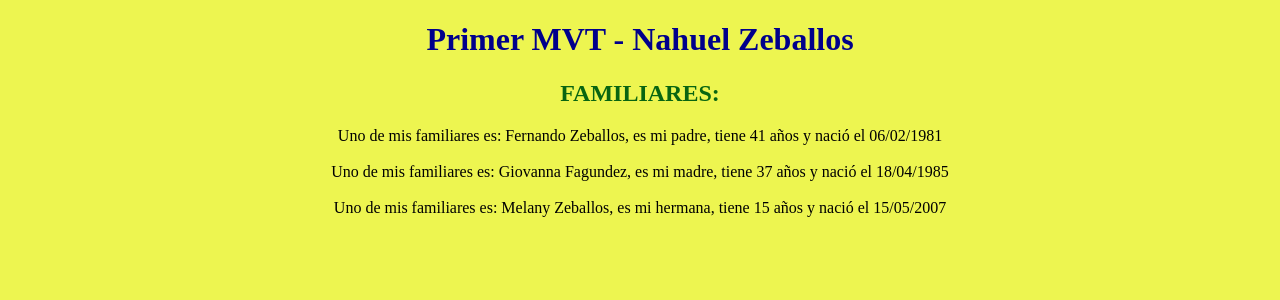
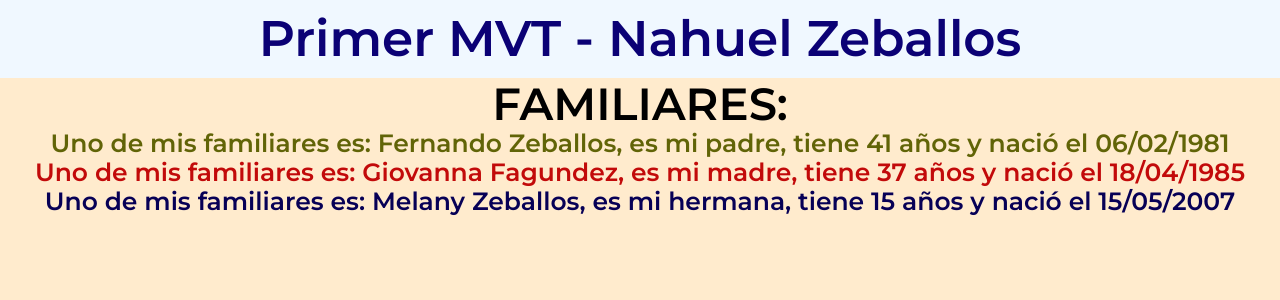
Before and after one commit to nushey/PrimerMVT, a Django app: page /AppPrimerMVT/ in a window 1280 px wide. Shown: the top 300 px of the page. Run offline with Django 4.2, Linux system fonts and the light colour scheme.

Commit message:
agrego css

```diff
--- a/PrimerMVT/AppPrimerMVT/templates/AppPrimerMVT/estilo.css
+++ /dev/null
@@ -1,3 +0,0 @@
-h1 {
-    color: red;
-}
--- a/PrimerMVT/AppPrimerMVT/templates/AppPrimerMVT/familia.html
+++ b/PrimerMVT/AppPrimerMVT/templates/AppPrimerMVT/familia.html
@@ -6,16 +6,27 @@
     <meta http-equiv="X-UA-Compatible" content="IE=edge">
     <meta name="viewport" content="width=device-width, initial-scale=1.0">
     <title>Familiares</title>
-    <link rel="stylesheet" type="text/css" href="{% static "/style.css/" %}">
+    <link rel="stylesheet" type="text/css" href="{% static "normalize.css" %}">
+    <link rel="stylesheet" type="text/css" href="{% static "style.css" %}">
+    <link rel="preconnect" href="https://fonts.googleapis.com">
+    <link rel="preconnect" href="https://fonts.gstatic.com" crossorigin>
+    <link href="https://fonts.googleapis.com/css2?family=Montserrat:wght@600&display=swap" rel="stylesheet">
 </head>
-<body style="background-color: rgb(237, 245, 80);">
-    <h1 style="color:darkblue" style="font:bold"><center>Primer MVT - Nahuel Zeballos</center></h1>
-    <h2><center>FAMILIARES:</center></h2>
-    <p>
-        <center>Uno de mis familiares es: {{familiar1.nombre}}, es mi {{familiar1.parentesco}}, tiene {{familiar1.edad}} años y nació el {{familiar1.fecha_nacimiento}}</center><br>
-        <center>Uno de mis familiares es: {{familiar2.nombre}}, es mi {{familiar2.parentesco}}, tiene {{familiar2.edad}} años y nació el {{familiar2.fecha_nacimiento}}</center><br>
-        <center>Uno de mis familiares es: {{familiar3.nombre}}, es mi {{familiar3.parentesco}}, tiene {{familiar3.edad}} años y nació el {{familiar3.fecha_nacimiento}}</center><br>
-
-    </p>
+<body>
+    <div>
+        <h1>Primer MVT - Nahuel Zeballos</h1>
+        <h2>FAMILIARES:</h2>
+        <div class="familiar__p">
+            <p class="familiar__p-1">
+                Uno de mis familiares es: {{familiar1.nombre}}, es mi {{familiar1.parentesco}}, tiene {{familiar1.edad}} años y nació el {{familiar1.fecha_nacimiento}}<br>
+            </p>
+            <p class="familiar__p-2">
+                Uno de mis familiares es: {{familiar2.nombre}}, es mi {{familiar2.parentesco}}, tiene {{familiar2.edad}} años y nació el {{familiar2.fecha_nacimiento}}<br>
+            </p>
+            <p class="familiar__p-3">
+                Uno de mis familiares es: {{familiar3.nombre}}, es mi {{familiar3.parentesco}}, tiene {{familiar3.edad}} años y nació el {{familiar3.fecha_nacimiento}}<br>
+            </p>
+        </div>
+    </div>
 </body>
 </html>
--- a/PrimerMVT/PrimerMVT/settings.py
+++ b/PrimerMVT/PrimerMVT/settings.py
@@ -119,7 +119,7 @@ USE_TZ = True
 # Static files (CSS, JavaScript, Images)
 # https://docs.djangoproject.com/en/4.1/howto/static-files/
 
-STATIC_URL = "/static/"
+STATIC_URL = "static/"
 
 STATICFILES_DIRS = (os.path.join(BASE_DIR, "PrimerMVT/static/"),"")
 
--- a/PrimerMVT/PrimerMVT/static/style.css
+++ b/PrimerMVT/PrimerMVT/static/style.css
@@ -1,3 +1,36 @@
+* {
+    font-family: "Montserrat", sans-serif;
+}
+body{
+    background-color: blanchedalmond;
+}
+h1 {
+    background-color: aliceblue;
+    color: rgb(11, 1, 117);
+    text-align: center;
+    font-size: 50px;
+    padding: 10px;
+}
+
 h2 {
-    color: rgb(8, 101, 17);
+    color: rgb(0, 0, 0);
+    text-align: center;
+    font-size: 45px;
+
 }
+
+.familiar__p {
+    font-size: 25px;
+    font-family: Arial, Helvetica, sans-serif;
+    text-align: center;
+}
+.familiar__p-1 {
+    color:rgb(97, 100, 7);
+
+}
+.familiar__p-2 {
+    color:rgb(194, 10, 10);
+}
+.familiar__p-3 {
+    color:rgb(7, 0, 86)
+}
```
Also changed, not shown: PrimerMVT/PrimerMVT/static/normalize.css (added).
